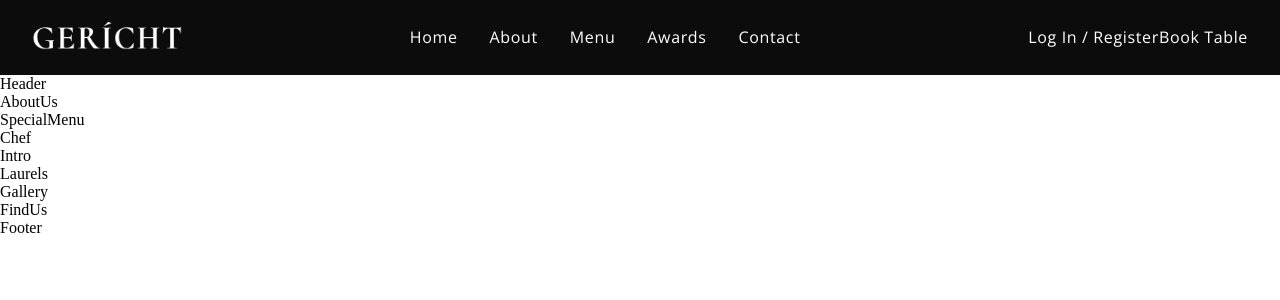
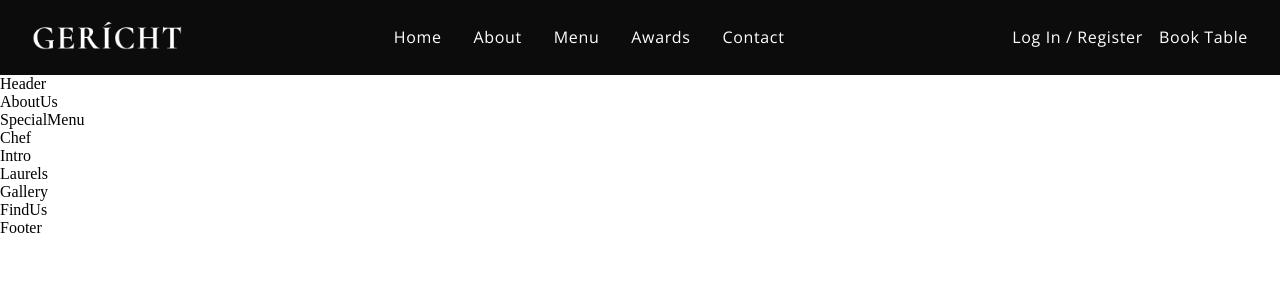
Before and after one commit to Nyakamba/gerich-restaurant, a React (Vite) app: page / in a window 1280 px wide. Shown: the top 300 px of the page. Built offline with nearby package versions, Linux system fonts and the light colour scheme; a web font is replaced by a local one.

Commit message:
Navbar.css

```diff
--- a/src/components/Navbar/Navbar.css
+++ b/src/components/Navbar/Navbar.css
@@ -34,3 +34,19 @@
 .app__navbar-links li:hover {
   color: var(--color-grey);
 }
+
+.app__navbar-login {
+  display: flex;
+  justify-content: flex-end;
+  align-items: center;
+}
+
+.app__navbar-login a {
+  margin: 0 1rem;
+  text-decoration: none;
+  transition: 0.5s ease;
+}
+
+.app__navbar-login a:hover {
+  border-bottom: 1px solid var(--color-golden);
+}
```
